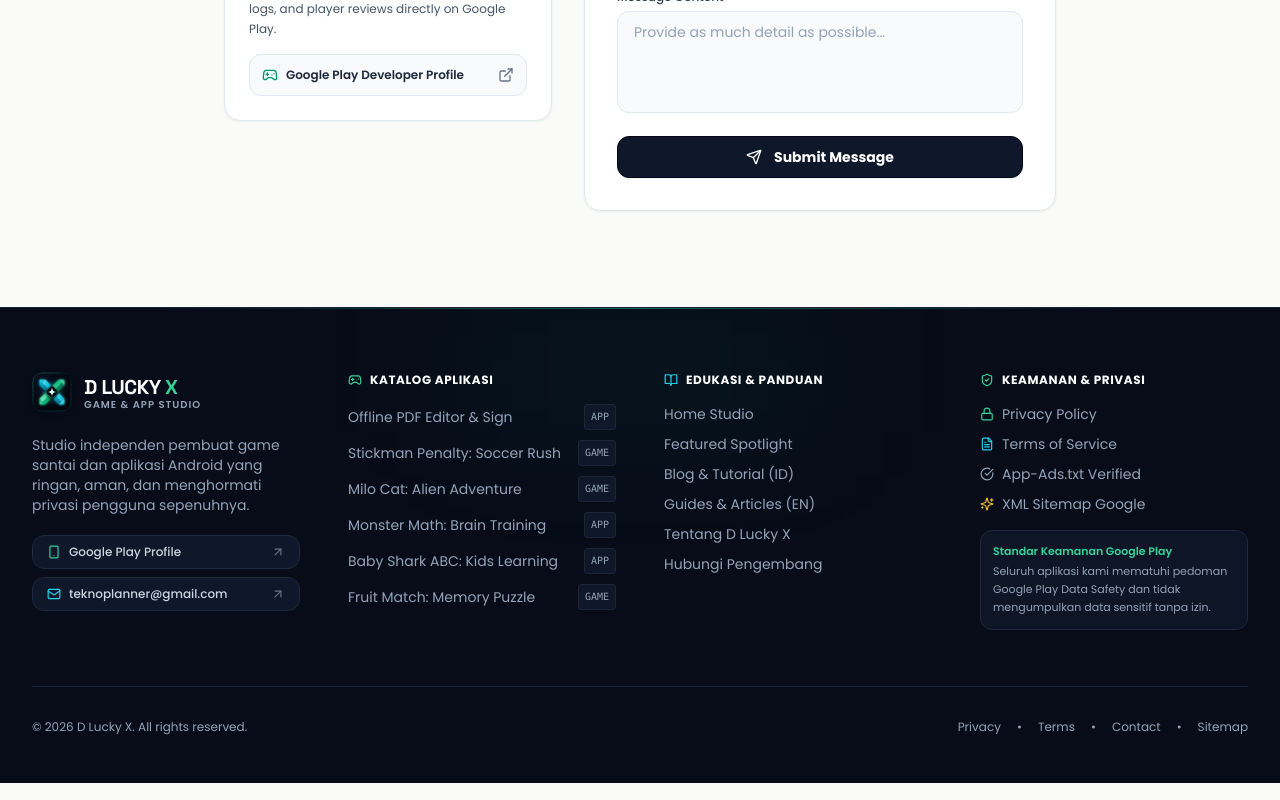
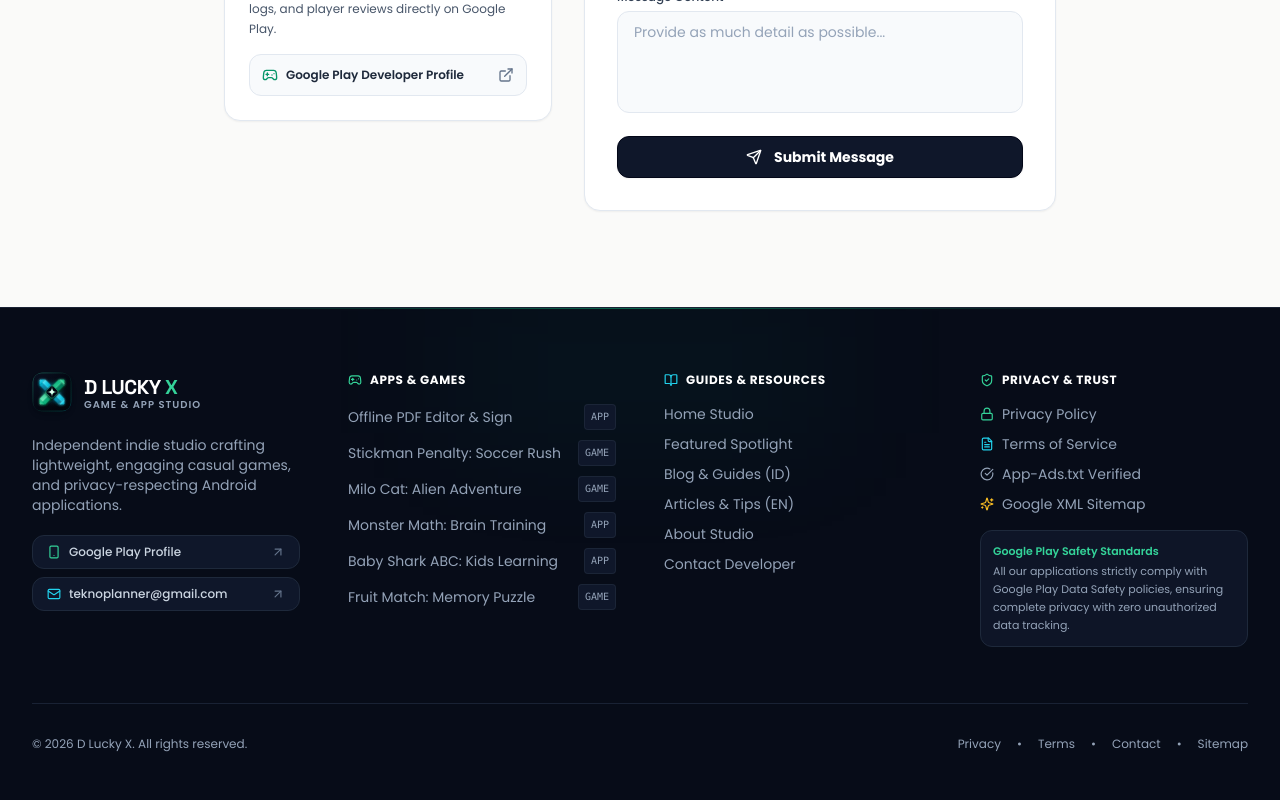
Before and after one commit to teknoplanner/dlux, a Next.js app: page /contact in a window 1280 px wide. Shown: the part 709-1509 px from the top of the page. Built offline with nearby package versions, Linux system fonts and the light colour scheme.

Commit message:
fix(footer): translate all footer text to English to match global site language

```diff
--- a/src/components/layout/Footer.tsx
+++ b/src/components/layout/Footer.tsx
@@ -42,7 +42,7 @@
             </Link>
 
             <p className="text-xs sm:text-sm text-slate-400 leading-relaxed">
-              Studio independen pembuat game santai dan aplikasi Android yang ringan, aman, dan menghormati privasi pengguna sepenuhnya.
+              Independent indie studio crafting lightweight, engaging casual games, and privacy-respecting Android applications.
             </p>
 
             <div className="pt-1 flex flex-col gap-2">
@@ -76,7 +76,7 @@
           <div className="space-y-4">
             <h4 className="text-xs font-bold uppercase tracking-wider text-white flex items-center gap-2">
               <Gamepad2 className="w-3.5 h-3.5 text-emerald-400" />
-              Katalog Aplikasi
+              Apps &amp; Games
             </h4>
             <ul className="space-y-2.5 text-xs sm:text-sm">
               {apps.slice(0, 6).map((app) => (
@@ -99,7 +99,7 @@
           <div className="space-y-4">
             <h4 className="text-xs font-bold uppercase tracking-wider text-white flex items-center gap-2">
               <BookOpen className="w-3.5 h-3.5 text-cyan-400" />
-              Edukasi &amp; Panduan
+              Guides &amp; Resources
             </h4>
             <ul className="space-y-2.5 text-xs sm:text-sm">
               <li>
@@ -123,7 +123,7 @@
                   href="/blog"
                   className="hover:text-emerald-400 text-slate-400 transition-colors flex items-center gap-2"
                 >
-                  Blog &amp; Tutorial (ID)
+                  Blog &amp; Guides (ID)
                 </Link>
               </li>
               <li>
@@ -131,7 +131,7 @@
                   href="/en/blog"
                   className="hover:text-emerald-400 text-slate-400 transition-colors flex items-center gap-2"
                 >
-                  Guides &amp; Articles (EN)
+                  Articles &amp; Tips (EN)
                 </Link>
               </li>
               <li>
@@ -139,7 +139,7 @@
                   href="/#about"
                   className="hover:text-white text-slate-400 transition-colors flex items-center gap-2"
                 >
-                  Tentang D Lucky X
+                  About Studio
                 </Link>
               </li>
               <li>
@@ -147,7 +147,7 @@
                   href="/contact"
                   className="hover:text-white text-slate-400 transition-colors flex items-center gap-2"
                 >
-                  Hubungi Pengembang
+                  Contact Developer
                 </Link>
               </li>
             </ul>
@@ -157,7 +157,7 @@
           <div className="space-y-4">
             <h4 className="text-xs font-bold uppercase tracking-wider text-white flex items-center gap-2">
               <ShieldCheck className="w-3.5 h-3.5 text-emerald-400" />
-              Keamanan &amp; Privasi
+              Privacy &amp; Trust
             </h4>
             <ul className="space-y-2.5 text-xs sm:text-sm">
               <li>
@@ -195,16 +195,16 @@
                   className="hover:text-white text-slate-400 transition-colors flex items-center gap-2"
                 >
                   <Sparkles className="w-3.5 h-3.5 text-amber-400" />
-                  XML Sitemap Google
+                  Google XML Sitemap
                 </a>
               </li>
             </ul>
 
             <div className="p-3 rounded-xl bg-slate-900/90 border border-slate-800 text-[11px] text-slate-400 leading-relaxed">
               <span className="font-semibold text-emerald-400 block mb-0.5">
-                Standar Keamanan Google Play
+                Google Play Safety Standards
               </span>
-              Seluruh aplikasi kami mematuhi pedoman Google Play Data Safety dan tidak mengumpulkan data sensitif tanpa izin.
+              All our applications strictly comply with Google Play Data Safety policies, ensuring complete privacy with zero unauthorized data tracking.
             </div>
           </div>
         </div>
```
Also changed, not shown: 1 other file (tests, documents, lock files or other folders).
